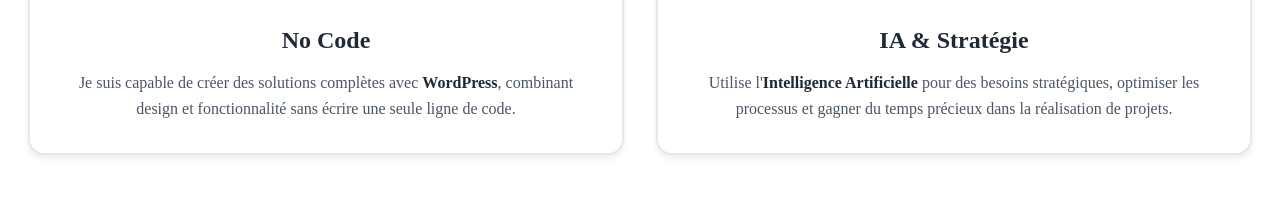
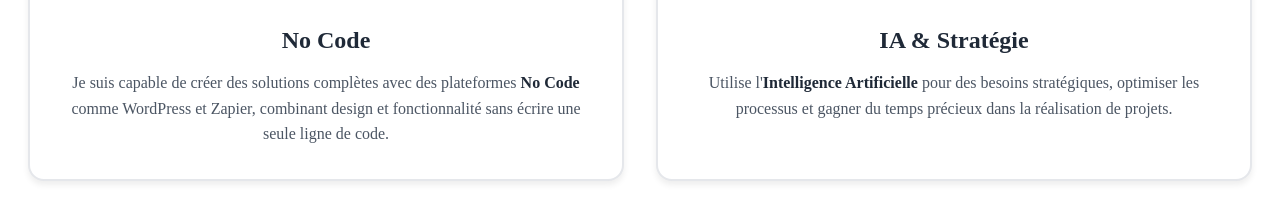
Before and after one commit to Zoom225/Portfolio-Evasion, an Angular app: page /about in a window 1280 px wide. Shown: the part 1406-1603 px from the top of the page. Built offline with nearby package versions, Linux system fonts and the light colour scheme; grey boxes are pictures that could not be loaded.

Commit message:
Replace No Code logo with Zapier for better representation

```diff
--- a/src/app/features/about/about.html
+++ b/src/app/features/about/about.html
@@ -9,9 +9,9 @@
 <!-- No Code Section -->
 <section class="expertise-section">
   <div class="expertise-card no-code-card">
-    <img src="https://upload.wikimedia.org/wikipedia/commons/2/2f/WordPress_logo.svg" alt="Logo WordPress" class="expertise-logo" loading="lazy" />
+    <img src="https://upload.wikimedia.org/wikipedia/commons/1/1b/Zapier_logo.svg" alt="Logo Zapier - No Code" class="expertise-logo" loading="lazy" />
     <h3>No Code</h3>
-    <p>Je suis capable de créer des solutions complètes avec <strong>WordPress</strong>, combinant design et fonctionnalité sans écrire une seule ligne de code.</p>
+    <p>Je suis capable de créer des solutions complètes avec des plateformes <strong>No Code</strong> comme WordPress et Zapier, combinant design et fonctionnalité sans écrire une seule ligne de code.</p>
   </div>
 
   <div class="expertise-card ai-card">
```
